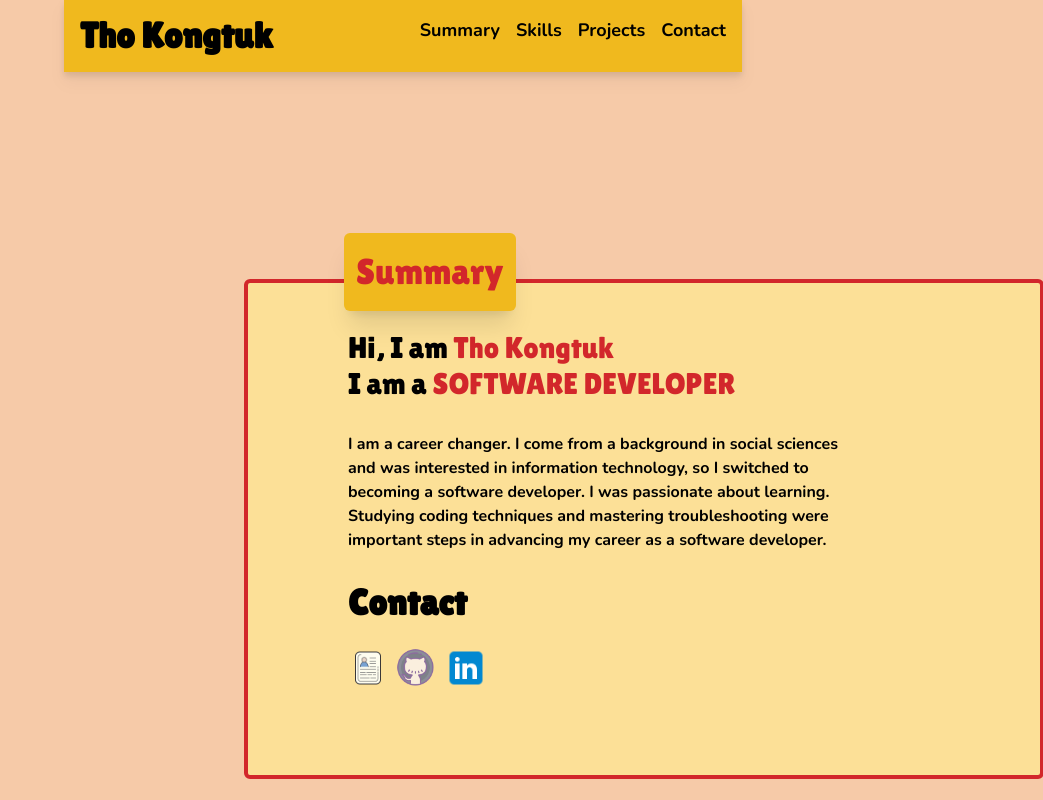
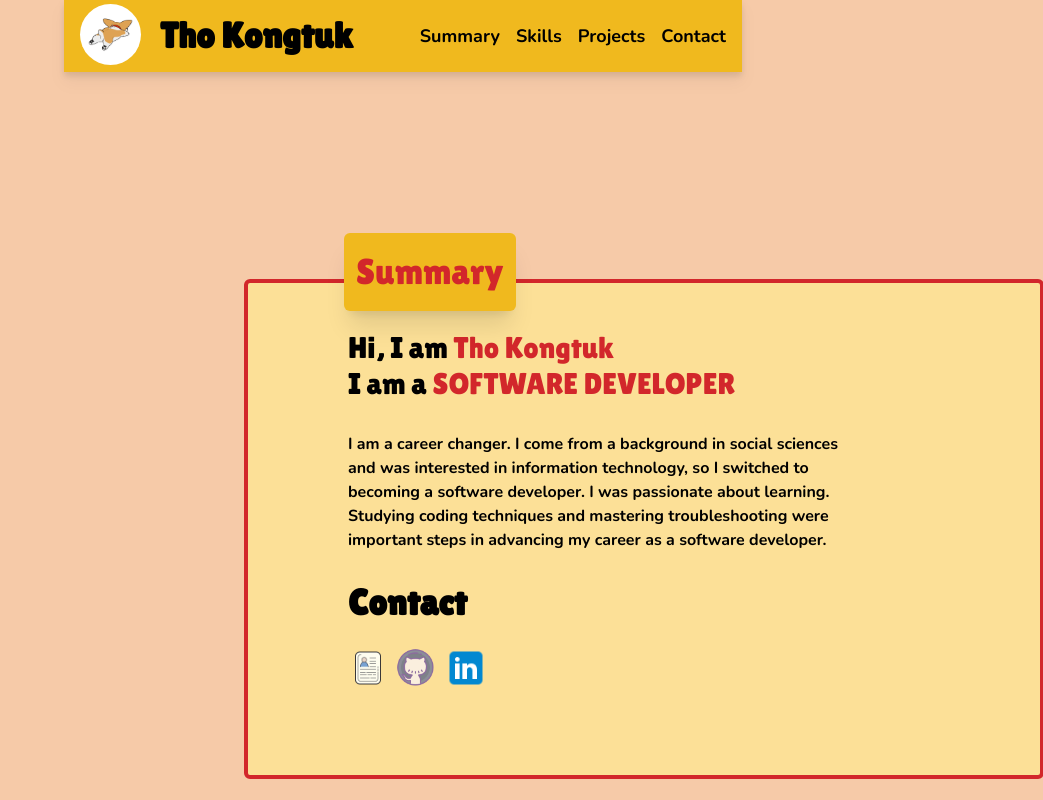
Before and after one commit to kongtuk2539/portfolio, a React (Vite) app: page / in a window 1280 px wide. Shown: the top 800 px of the page, without its empty margins (237-1280 px from the left). Built offline with nearby package versions, Linux system fonts and the light colour scheme; what tailwindcss-animated would draw is missing.

Commit message:
fix logo

```diff
--- a/index.html
+++ b/index.html
@@ -2,7 +2,7 @@
 <html lang="en">
   <head>
     <meta charset="UTF-8" />
-    <link rel="icon" type="image/svg+xml" href="/src/assets/img/icon-web.png" />
+    <link rel="icon" type="image/svg+xml" href="/src/assets/img/web-logo.png" />
     <link rel="stylesheet" href="https://unpkg.com/aos@next/dist/aos.css" />
     <meta name="viewport" content="width=device-width, initial-scale=1.0" />
     <title>Tho - Portfolio</title>
--- a/src/component/MenuBar.jsx
+++ b/src/component/MenuBar.jsx
@@ -1,11 +1,15 @@
 import React from 'react'
 import { Link } from 'react-scroll';
+import logo from '../assets/img/web-logo.png'
 
 function MenuBar() {
     return (
-        <div className='flex justify-between p-4 sticky top-0 z-30 bg-[#F0B91E] drop-shadow-lg'>
-            <div>
-                <h2 className='font-Lilita-One font-bold text-4xl cursor-pointer transition-all duration-300 hover:text-[#D2272B]
+        <div className='flex items-center justify-between p-4 sticky top-0 z-30 bg-[#F0B91E] drop-shadow-lg'>
+            <div className='hidden lg:flex'>
+                <div className='absolute top-1 rounded-full w-auto p-2 bg-[#FFFFFF]'>
+                    <img src={logo} className='w-[45px]' />
+                </div>
+                <h2 className='pl-[80px] font-Lilita-One font-bold text-4xl cursor-pointer transition-all duration-300 hover:text-[#D2272B]
                 hidden lg:block'>
                     Tho Kongtuk
                 </h2>
```
Also changed, not shown: src/assets/img/corgi-logo.png (added), src/assets/img/web-logo.png (added).
